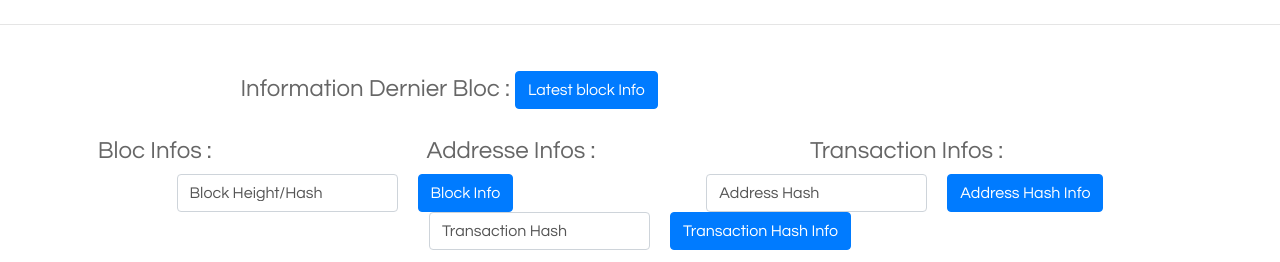
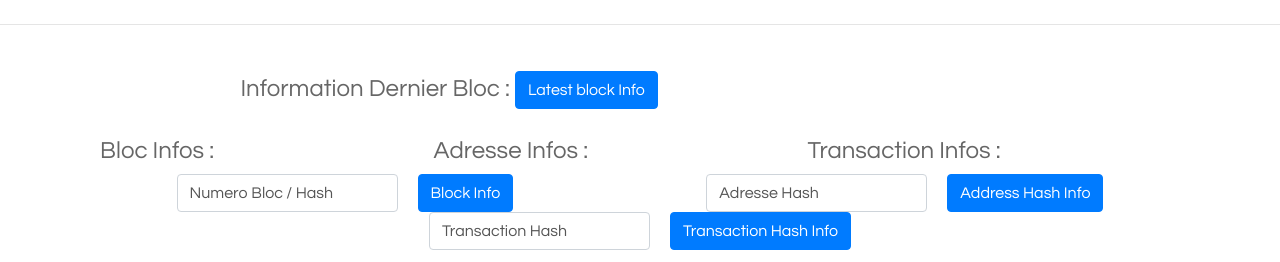
Before and after one commit to AdrienBergerESILV/adrienbergeresilv.github.io, a plain HTML site: page explorateur5A/index.html in a window 1280 px wide. Shown: the part 1240-1502 px from the top of the page. Drawn offline with nearby package versions, Linux system fonts and the light colour scheme.

Commit message:
Orthographe

```diff
--- a/explorateur5A/index.html
+++ b/explorateur5A/index.html
@@ -101,18 +101,18 @@
 			</div>
 			<div style="display: flex; justify-content: space-around;">
 				<h4 class="section-title" style="margin-right: 16%">Bloc Infos : </h4>
-				<h4 class="section-title" style="margin-right: 16%">Addresse Infos : </h4>
+				<h4 class="section-title" style="margin-right: 16%">Adresse Infos : </h4>
 				<h4 class="section-title" style="margin-right: 16%">Transaction Infos : </h4>
 			</div>
 
 			<div class="form-inline" style="justify-content: space-around;">
 				<div class="form-group">
-					<input type="text" class="form-control input-block-height" placeholder="Block Height/Hash" style="margin-right: 20px">
+					<input type="text" class="form-control input-block-height" placeholder="Numero Bloc / Hash" style="margin-right: 20px">
 					<input type="button" value="Block Info" class="btn btn-primary btn-block-height">
 				</div>
 
 				<div class="form-group">
-					<input type="text" class="form-control input-address-hash" placeholder="Address Hash" style="margin-right: 20px">
+					<input type="text" class="form-control input-address-hash" placeholder="Adresse Hash" style="margin-right: 20px">
 					<input type="button" value="Address Hash Info" class="btn btn-primary btn-address-hash">
 				</div>
 
```
